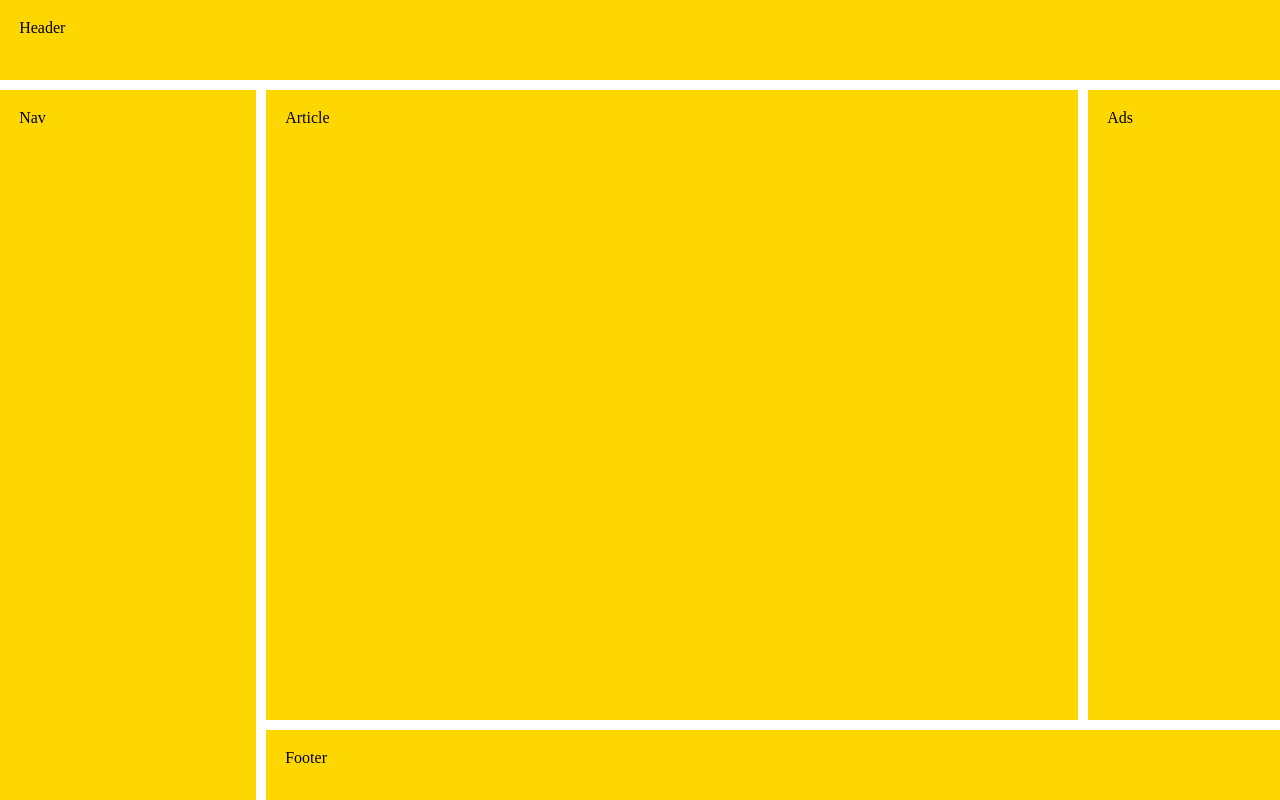
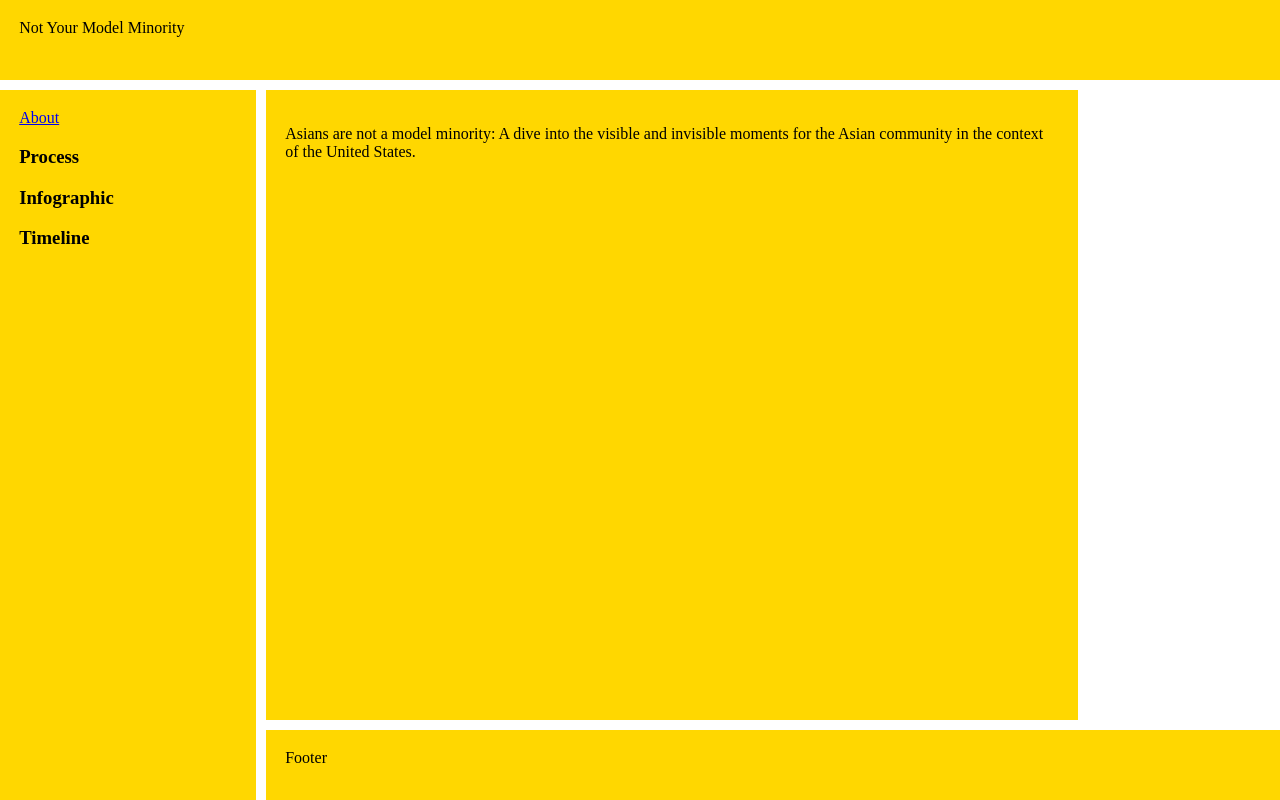
Before and after one commit to jengjiachen/aapi, a plain HTML site: page index.html in a window 1280 px wide. Drawn offline with Linux system fonts and the light colour scheme.

Commit message:
Update index.html

```diff
--- a/index.html
+++ b/index.html
@@ -30,16 +30,13 @@ header, footer, article, nav, div {
 #mainNav {
   grid-area: nav;
   }
-#siteAds {
-  grid-area: ads;
-  }
+
 /* Stack the layout on small devices/viewports. */
 @media all and (max-width: 575px) {
   body {
     grid-template-areas:
       "header"
       "article"
-      "ads"
       "nav"
       "footer";
     grid-template-rows: 80px 1fr 70px 1fr 70px;
@@ -48,9 +45,18 @@ header, footer, article, nav, div {
 }
 </style>
 <body>
-  <header id="pageHeader">Header</header>
-  <article id="mainArticle">Article</article>
-  <nav id="mainNav">Nav</nav>
-  <div id="siteAds">Ads</div>
+  <header id="pageHeader">Not Your Model Minority</header>
+  <article id="mainArticle">
+    <p>Asians are not a model minority: A dive into the visible and invisible moments for the Asian community in the context of the United States.
+    </p>
+  </article>
+  <nav id="mainNav">
+    <a href="url">About</a>
+    <h3>Process</h3>
+    <h3>Infographic</h3>
+    <h3>Timeline</h3>
+
+
+  </nav>
   <footer id="pageFooter">Footer</footer>
 </body>
```
